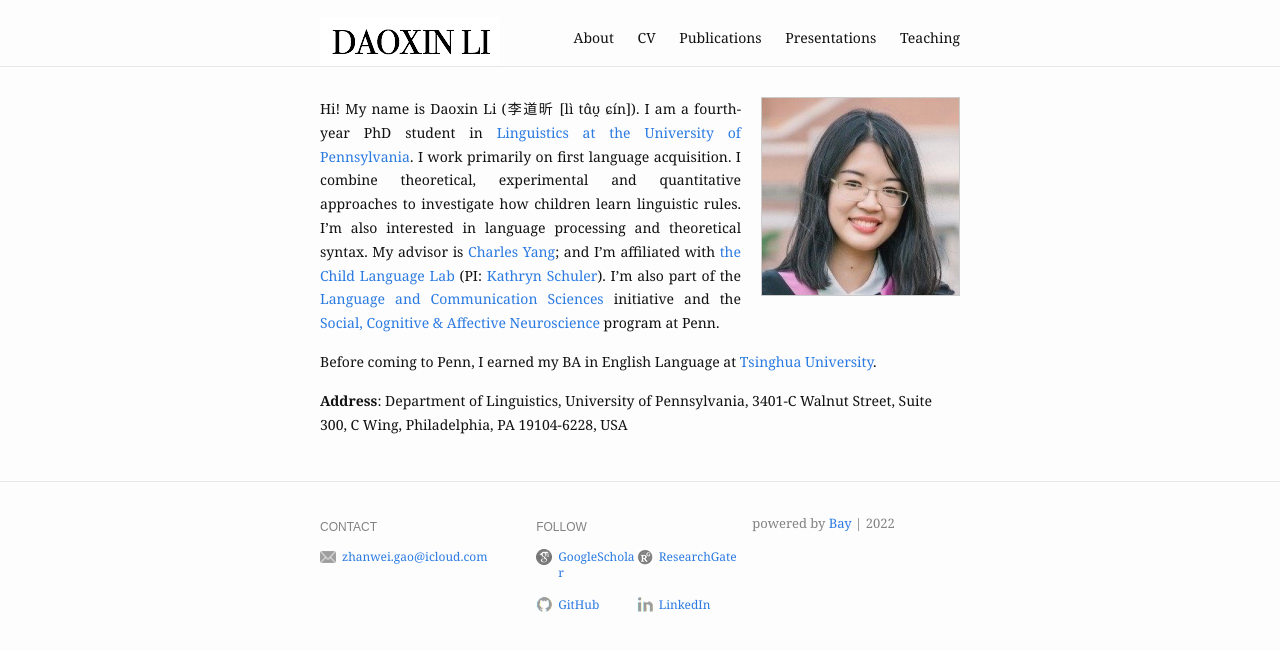
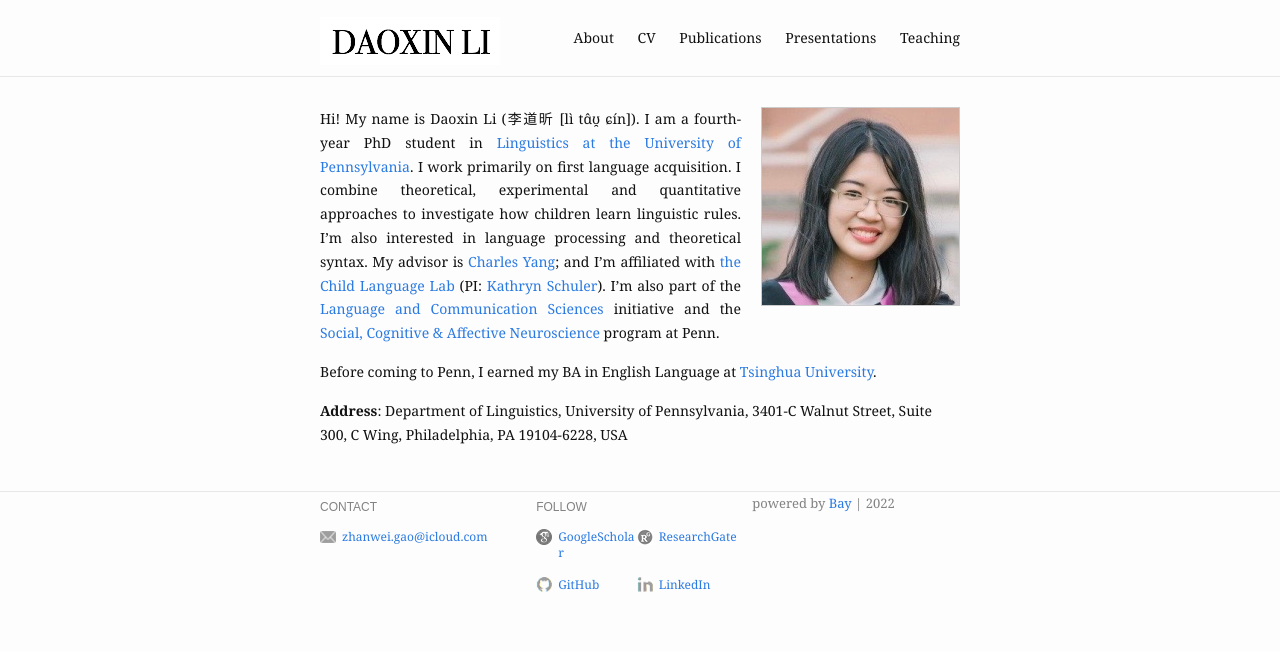
Before and after one commit to ZhanweiGao/1212zhanweigao.github.io, a Jekyll site: the page built from index.md, in a window 1280 px wide. Shown: the top 651 px of the page. Built offline with Jekyll 4.4.1, drawn with Linux system fonts in a browser that asks for light colours.

Commit message:
Update _layout.scss

```diff
--- a/_sass/_layout.scss
+++ b/_sass/_layout.scss
@@ -6,8 +6,7 @@
   min-height: 56px;
 
   padding-top: 10px;
-  // padding-bottom: 10px;
-  padding-bottom: 0;
+  padding-bottom: 10px;
 
   @include media-query($on-mobile) {
     padding-top: 0;
@@ -95,7 +94,7 @@
  */
 .site-footer {
   border-top: 1px solid $grey-color-light;
-  padding: $spacing-unit 0;
+  // padding: $spacing-unit 0;
   padding-bottom: 0; // added
 
   @include media-query($on-mobile) {
```
